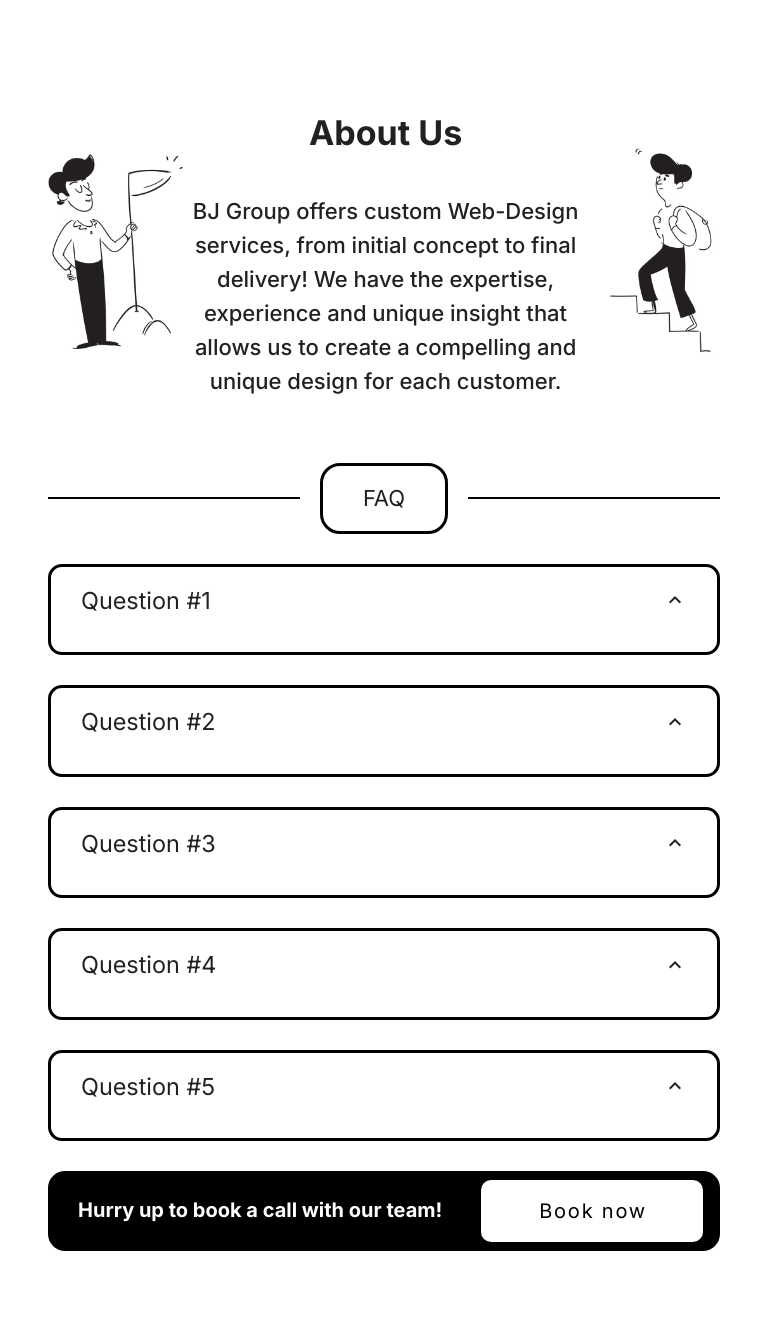
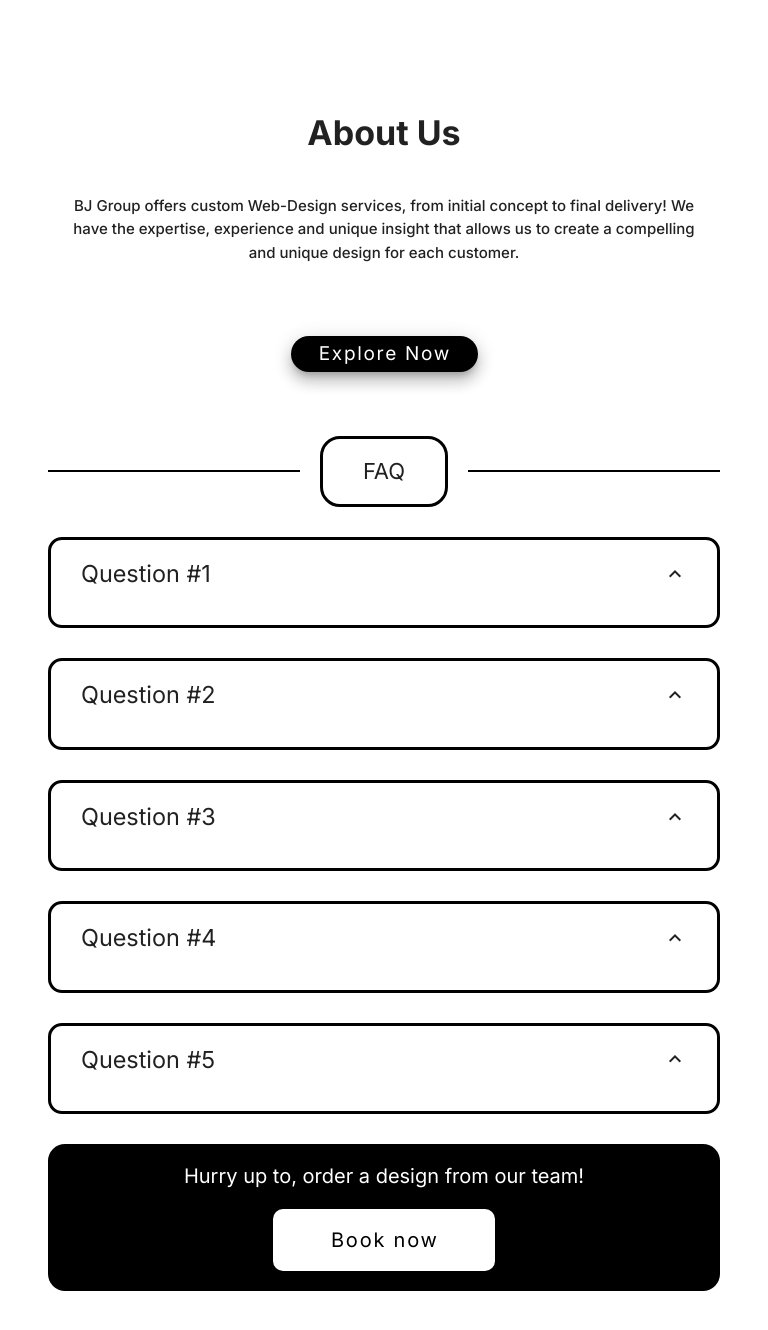
Before and after one commit to 6yr9k/MarkKnd, a Vue app: page /about in a window 768 px wide. Shown: the top 1330 px of the page. Before the commit the page ends 1299 px from the top, so only its background shows below. Built offline with nearby package versions, Linux system fonts and the light colour scheme.

Commit message:
add resp styles

```diff
--- a/src/components/aboutPage/bookNow/BookNow.vue
+++ b/src/components/aboutPage/bookNow/BookNow.vue
@@ -1,10 +1,12 @@
 <template>
-  <div class="bookNow__wrapper">
-    <div class="book">Hurry up to book a call with our team!</div>
+  <v-sheet class="bookNow__wrapper">
+    <div class="book">
+      <p>Hurry up to, order a design from our team!</p>
+    </div>
     <div class="book__btn">
       <v-btn variant="flat" class="btn">Book now</v-btn>
     </div>
-  </div>
+  </v-sheet>
 </template>
 
 <script></script>
@@ -45,4 +47,18 @@
   width: 100%;
   color: #000000;
 }
+
+@media (max-width: 768px) {
+  .bookNow__wrapper {
+    flex-direction: column;
+    justify-content: center;
+    height: auto;
+    padding: 20px 40px;
+    text-align: center;
+  }
+
+  .book__btn {
+    margin-top: 20px;
+  }
+}
 </style>
--- a/src/components/aboutPage/description/Description.vue
+++ b/src/components/aboutPage/description/Description.vue
@@ -1,15 +1,17 @@
 <template>
-  <div class="description__wrapper">
-    <div class="aboutUs__description">
+  <v-sheet class="description__wrapper">
+    <div class="about__description">
       <div class="bg">
         <img src="./img/leftBg.jpg" alt="bg" />
       </div>
-      <div class="aboutUs__text_wrapper">
-        <h1 class="aboutUs__title">About Us</h1>
-        <p class="aboutUs__text">
+      <div class="about__text_wrapper">
+        <h1 class="about__title">About Us</h1>
+        <p class="about__text">
           BJ Group offers custom Web-Design services, from initial concept to final delivery! We have the expertise,
           experience and unique insight that allows us to create a compelling and unique design for each customer.
         </p>
+
+        <v-btn rounded elevation="10" class="about__btn">Explore Now</v-btn>
       </div>
 
       <div class="bg">
@@ -17,7 +19,7 @@
       </div>
     </div>
     <FaqDivider />
-  </div>
+  </v-sheet>
 </template>
 
 <style>
@@ -28,7 +30,7 @@
   width: 100%;
 }
 
-.aboutUs__description {
+.about__description {
   width: 100%;
   display: flex;
   flex-direction: row;
@@ -37,13 +39,13 @@
   padding: 2rem 0;
 }
 
-.aboutUs__title {
+.about__title {
   font-size: 34px;
   font-weight: 600;
   line-height: 42px;
 }
 
-.aboutUs__text {
+.about__text {
   max-width: 640px;
   font-size: 22px;
   text-align: center;
@@ -51,7 +53,7 @@
   line-height: 155%;
 }
 
-.aboutUs__text_wrapper {
+.about__text_wrapper {
   display: flex;
   flex-direction: column;
   align-items: center;
@@ -63,6 +65,32 @@
 .bg {
   max-width: 200px;
 }
+
+@media (min-width: 768px) {
+  .about__btn {
+    display: none;
+  }
+}
+
+@media (max-width: 768px) {
+  .about__text {
+    font-size: 15px;
+  }
+
+  .bg {
+    display: none;
+  }
+
+  .about__btn {
+    display: block;
+    width: 187px;
+    margin-top: 2rem;
+    background: #000;
+    color: #fff;
+    font-size: 19px;
+    text-transform: capitalize;
+  }
+}
 </style>
 <script setup>
 import FaqDivider from '@/components/aboutPage/faqDivider/faqDivider.vue';
```
